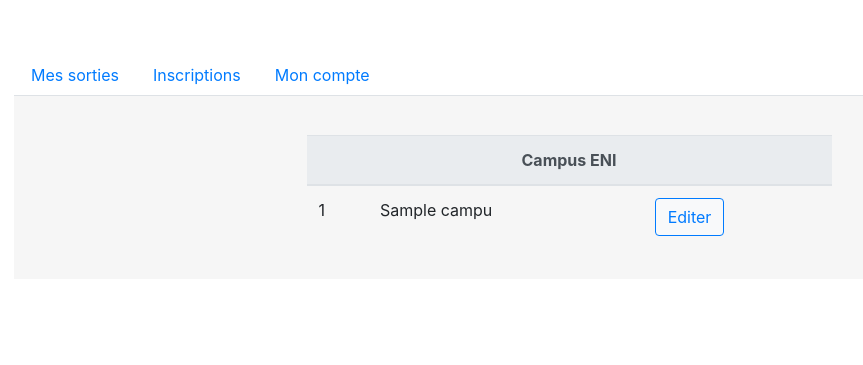
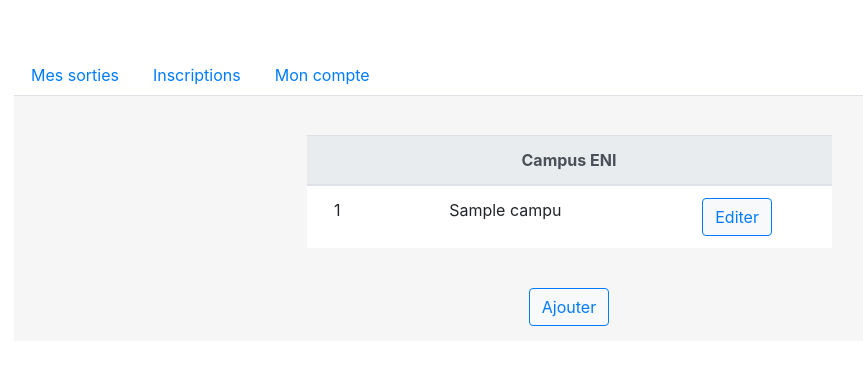
Before and after one commit to TheIronYoan/ENI_Sortir, a Symfony app: template templates/campus/list.html.twig in a window 1280 px wide. Shown: the part 154-519 px from the top of the page, without its empty margins (71-934 px from the left). Run offline with Twig, Linux system fonts and the light colour scheme; the template is opened without the code that fills it: most values are stand-ins (such as "Sample title", 1, 10 or a date in 2020); some libraries are stand-ins or nearby versions.

Commit message:
avancée du midi

```diff
--- a/templates/base.html.twig
+++ b/templates/base.html.twig
@@ -7,7 +7,9 @@
     <meta name="viewport" content="width=device-width, initial-scale=1, shrink-to-fit=no">
     <title>{% block title %}Eni Sortir{% endblock %}</title>
     <!-- Bootstrap CSS -->
-    <link rel="stylesheet" href="https://stackpath.bootstrapcdn.com/bootstrap/4.4.1/css/bootstrap.min.css" integrity="sha384-Vkoo8x4CGsO3+Hhxv8T/Q5PaXtkKtu6ug5TOeNV6gBiFeWPGFN9MuhOf23Q9Ifjh" crossorigin="anonymous">
+    <link rel="stylesheet" href="{{ asset('css/bootstrap.min.css') }}" integrity="sha384-Vkoo8x4CGsO3+Hhxv8T/Q5PaXtkKtu6ug5TOeNV6gBiFeWPGFN9MuhOf23Q9Ifjh" crossorigin="anonymous">
+
+
     <link rel="stylesheet" href="{{ asset('css/ironstyle.css') }}" integrity="sha384-Vkoo8x4CGsO3+Hhxv8T/Q5PaXtkKtu6ug5TOeNV6gBiFeWPGFN9MuhOf23Q9Ifjh" crossorigin="anonymous">
 
 
--- a/templates/campus/list.html.twig
+++ b/templates/campus/list.html.twig
@@ -9,7 +9,7 @@
         <br>
         <div class="row">
             <div class="col-md-3"></div>
-            <div class="col-md-6">
+            <div class="col-md-6 text-center">
            <table class="table">
                     <thead class="thead-light">
                     <tr>
@@ -19,13 +19,15 @@
                     <tbody>
 
                     {% for camp in campus  %}
-                        <tr>
-                            <td>{{ camp.id }}</td>
-                            <td>{{ camp.name }}</td>
-                            <td><a href="" class="btn btn-light btn-outline-primary">Editer</a></td>
+                        <tr class="bg-white">
+                            <td class="text-center">{{ camp.id }}</td>
+                            <td class="text-center">{{ camp.name }}</td>
+                            <td class="text-center"><a href="" class="btn btn-light btn-outline-primary">Editer</a></td>
                         </tr>
                     {% endfor %}
                 </table>
+                <br>
+                <a href="" class="btn btn-light btn-outline-primary">Ajouter</a>
             </div>
         </div>
     </div>
--- a/templates/user/base.html.twig
+++ b/templates/user/base.html.twig
@@ -37,7 +37,7 @@
                 <a class="nav-link {% if app.request.attributes.get('_route') == 'admin' %}active" style="background-color: #f6f6f6;{% endif %}" href="">Evenements</a>
             </li>
             <li class="nav-item">
-                <a class="nav-link{% if app.request.attributes.get('_route') == 'admin_campus_list' %} bg-secondary text-light active" ;{% endif %}" href="{{path('admin_campus_list')}}">Campus</a>
+                <a class="nav-link{% if app.request.attributes.get('_route') == 'admin_campus_list' %}  active" ;  style="background-color: #f6f6f6{% endif %}" href="{{path('admin_campus_list')}}">Campus</a>
             </li>
 
             <li class="nav-item">
```
